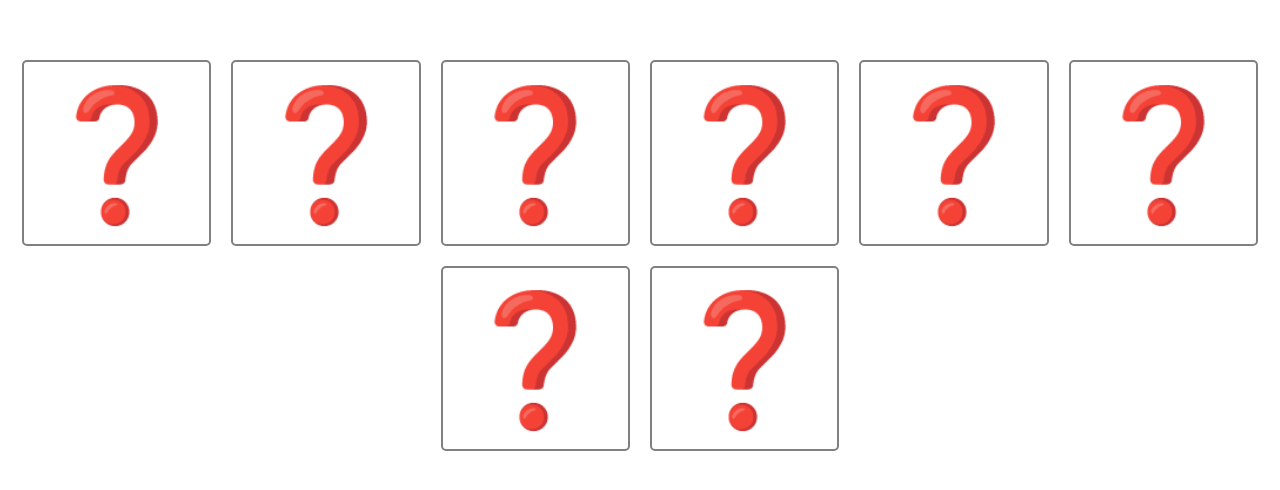
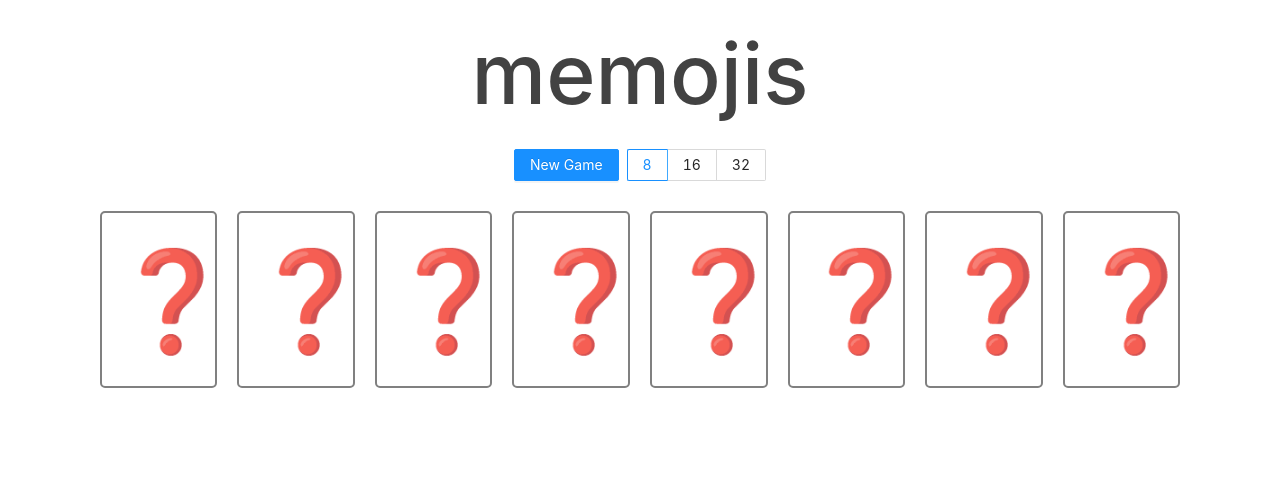
Before and after one commit to baldykov/react-game, a React (Create React App) app: page / in a window 1280 px wide. Shown: the top 490 px of the page. Built offline with nearby package versions, Linux system fonts and the light colour scheme.

Commit message:
feat: add buttons: new game, select cards count

```diff
--- a/package.json
+++ b/package.json
@@ -10,6 +10,7 @@
     "@types/node": "^12.20.4",
     "@types/react": "^17.0.2",
     "@types/react-dom": "^17.0.1",
+    "antd": "^4.13.0",
     "react": "^17.0.1",
     "react-dom": "^17.0.1",
     "react-scripts": "4.0.3",
--- a/src/App.tsx
+++ b/src/App.tsx
@@ -1,8 +1,7 @@
 import React, { useState, useEffect } from "react";
-import { Card } from "./components/Card";
-import { CardList } from "./components/CardList";
 import { Board } from "./components/Board";
 import { getRandomEmojis } from "./static/emoji";
+import "antd/dist/antd.css";
 
 export interface EmojiObject {
   emoji: string;
@@ -11,8 +10,8 @@ export interface EmojiObject {
   opened: boolean;
 }
 
-const emojis: string[] = getRandomEmojis(4);
-const emojiPairs: EmojiObject[] = emojis
+const generateEmojiObjects = (emojis: string[]) => {
+  return emojis
       .concat(emojis)
       .map((emoji) => ({
         emoji,
@@ -20,10 +19,14 @@ const emojiPairs: EmojiObject[] = emojis
         selected: false,
         opened: true,
       }))
-  .sort((a, b) => (a.value > b.value ? 1 : -1));;
+      .sort((a, b) => (a.value > b.value ? 1 : -1))
+};
+
+const CARDS_COUNT = 4
+const initCards = generateEmojiObjects(getRandomEmojis(CARDS_COUNT))
 
 function App() {
-  const [cards, setCards] = useState(emojiPairs);
+  const [cards, setCards] = useState(initCards);
   const [blocked, setBlocked] = useState(false);
 
   const select = (cards: EmojiObject[], value: number) => {
@@ -66,7 +69,7 @@ function App() {
     }
   }, [cards]);
 
-  const closeAll = (cards: EmojiObject[]) => {
+  const close = (cards: EmojiObject[]) => {
     const _cards = [...cards];
     for (const card of _cards) {
       card.opened = false;
@@ -74,28 +77,28 @@ function App() {
     setCards(_cards);
   };
 
-  useEffect(() => {
+  const closeWithDelay = (_cards: EmojiObject[], delay: number) => {
     setBlocked(true);
     setTimeout(() => {
-      closeAll(emojiPairs);
+      close(_cards);
       setBlocked(false);
-    }, 2000);
+    }, delay);
+  }
+
+  useEffect(() => {
+    closeWithDelay(cards, 2000)
+  // eslint-disable-next-line
   }, []);
 
-  const cardComponents = cards.map((emoji) => (
-    <Card
-      value={emoji.value}
-      text={emoji.emoji}
-      key={emoji.value}
-      selected={emoji.selected}
-      select={(value: number) => select(cards, value)}
-      opened={emoji.opened}
-    />
-  ));
+  const newGame = (count: number) => {
+    const newCards = generateEmojiObjects(getRandomEmojis(count / 2));
+    setCards(newCards);
+
+    closeWithDelay(newCards, 2000)
+  };
+
   return (
-    <Board>
-      <CardList cards={cardComponents} />
-    </Board>
+    <Board cards={cards} select={(value: number) => select(cards, value)} newGame={newGame} />
   );
 }
 
--- a/src/components/Board.tsx
+++ b/src/components/Board.tsx
@@ -1,9 +1,59 @@
+import { Button, Radio, Space } from "antd";
 import React from "react";
 import styled from "styled-components";
+import { EmojiObject } from "../App";
+import { CardList } from "./CardList";
 
-const StyledBoard = styled.div`
-  padding-top: 50px;
+const StyledBoard = styled.div``;
+
+const StyledHeader = styled.h1`
+  font-size: 6em;
+  color: #424242;
+  text-align: center;
+  margin-top: 0.1em;
+  margin-bottom: 0.1em;
+
+  @media (max-width: 640px) {
+    font-size: 3em;
+  }
 `;
-export const Board: React.FC = ({ children }) => {
-  return <StyledBoard>{children}</StyledBoard>;
+
+const StyledMenu = styled.div`
+  display: flex;
+  justify-content: center;
+  padding-bottom: 20px;
+`;
+
+export interface BoardProps {
+  cards: EmojiObject[];
+  select: (value: number) => void;
+  newGame: (count: number) => void;
+}
+
+export const Board: React.FC<BoardProps> = ({ cards, select, newGame }) => {
+  const handleCounthange = (e: any) => {
+    newGame(Number(e.target.value));
+  };
+
+  return (
+    <StyledBoard>
+      <StyledHeader>memojis</StyledHeader>
+      <StyledMenu>
+        <Space>
+          <Button type="primary" onClick={() => newGame(cards.length)}>
+            New Game
+          </Button>
+          <Radio.Group
+            value={cards.length.toString()}
+            onChange={handleCounthange}
+          >
+            <Radio.Button value="8">8</Radio.Button>
+            <Radio.Button value="16">16</Radio.Button>
+            <Radio.Button value="32">32</Radio.Button>
+          </Radio.Group>
+        </Space>
+      </StyledMenu>
+      <CardList cards={cards} select={select} />
+    </StyledBoard>
+  );
 };
--- a/src/components/Card.tsx
+++ b/src/components/Card.tsx
@@ -10,11 +10,12 @@ export interface CardProps {
 }
 
 const StyledCard = styled.div<CardProps>`
-  font-size: 8em;
+  font-size: 7em;
+  text-align: center;
   display: block;
   border: 2px solid gray;
   border-radius: 5px;
-  max-width: 2em;
+  width: 1.2em;
   padding: 0.1em;
   user-select: none;
   margin: 10px;
--- a/src/components/CardList.tsx
+++ b/src/components/CardList.tsx
@@ -1,5 +1,7 @@
 import React from "react";
 import styled from "styled-components";
+import { EmojiObject } from "../App";
+import { Card } from "./Card";
 
 const StyledCardLsit = styled.div`
   display: flex;
@@ -8,9 +10,23 @@ const StyledCardLsit = styled.div`
 `;
 
 export interface CardListProps {
-  cards: any[];
+  cards: EmojiObject[];
+  select: (value: number) => void;
 }
 
-export const CardList: React.FC<CardListProps> = ({ cards }) => {
-  return <StyledCardLsit>{cards}</StyledCardLsit>;
+export const CardList: React.FC<CardListProps> = ({ cards, select }) => {
+  return (
+    <StyledCardLsit>
+      {cards.map((card) => (
+        <Card
+          value={card.value}
+          text={card.emoji}
+          key={card.value}
+          selected={card.selected}
+          select={select}
+          opened={card.opened}
+        />
+      ))}
+    </StyledCardLsit>
+  );
 };
```
Also changed, not shown: 1 other file (tests, documents, lock files or other folders). Lines whose indentation alone changed are shown as unchanged.
